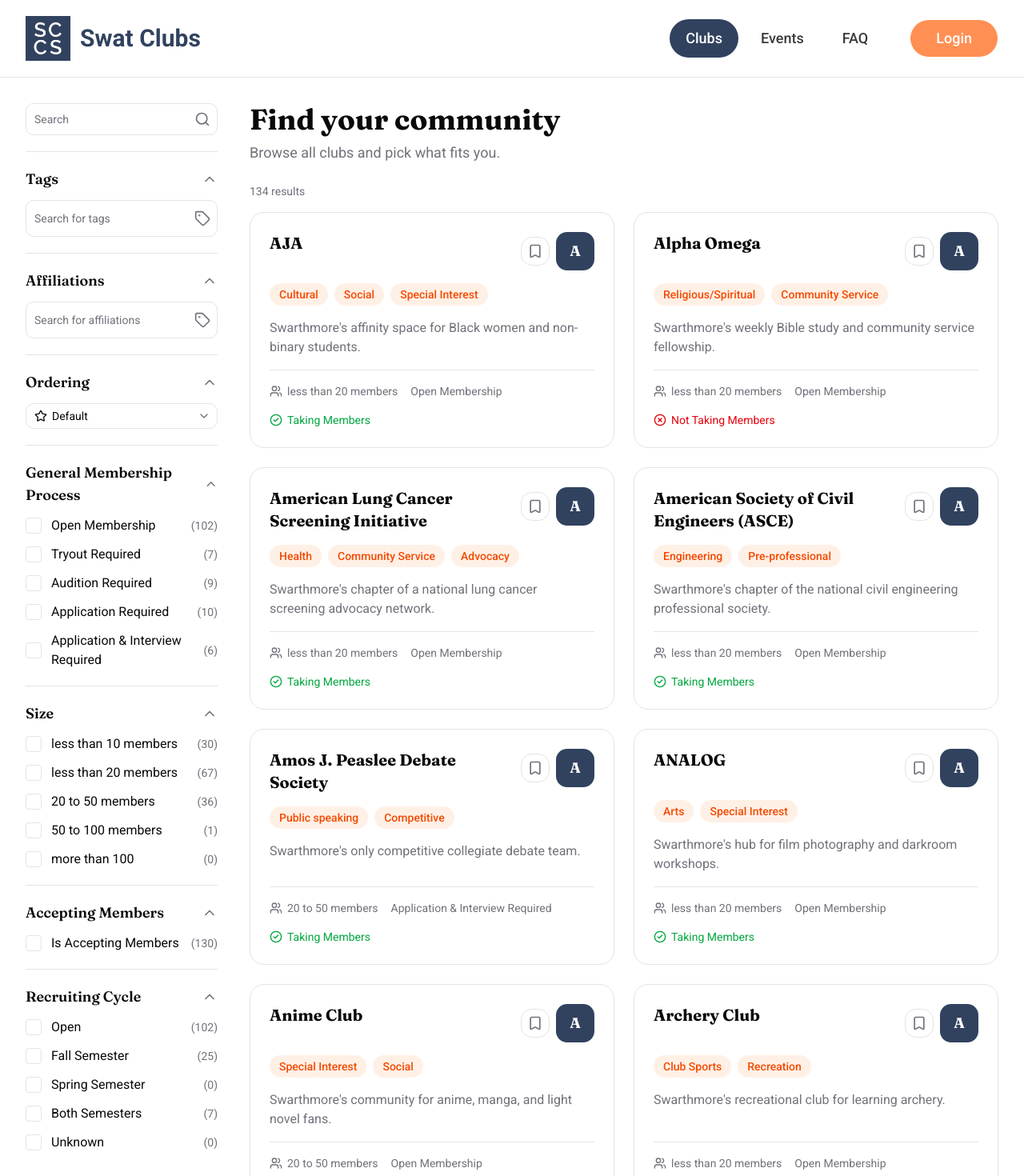
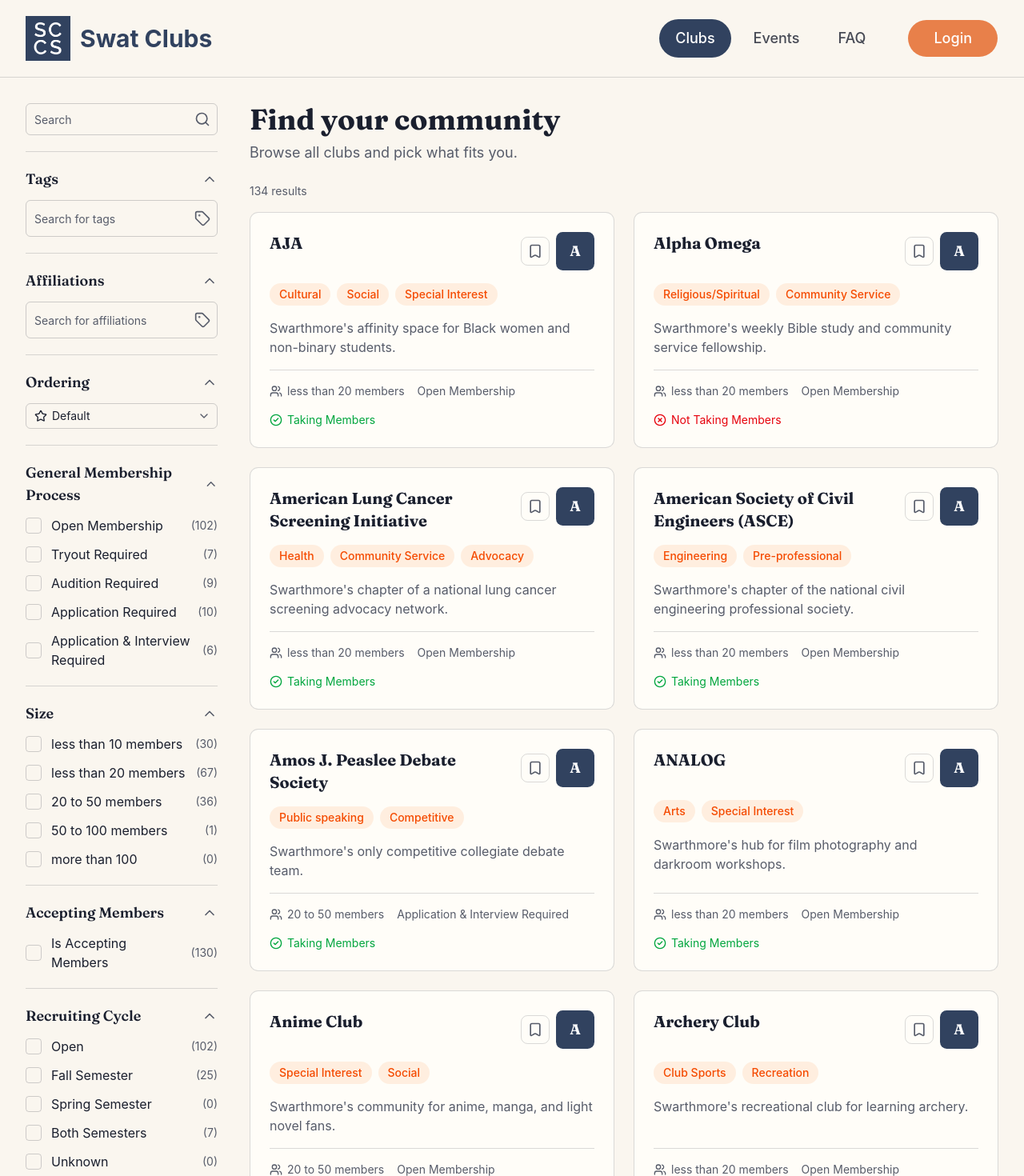
Before and after one commit to swat-sccs/clubs, a Next.js app: page /clubs in a window 1280 px wide. Shown: the top 1470 px of the page at 80% size. Built offline with nearby package versions, Linux system fonts and the light colour scheme.

Commit message:
style: adopt print-inspired design with warm paper palette and system font stack

```diff
--- a/app/globals.css
+++ b/app/globals.css
@@ -8,8 +8,12 @@
   --color-background: var(--background);
   --color-foreground: var(--foreground);
   --color-sccs: var(--sccs);
+  --color-sccs-ink: var(--sccs-ink);
   --color-sccs-orange: var(--sccs-orange);
-  --font-sans: var(--font-sans);
+  --color-sccs-ember: var(--sccs-ember);
+  --font-sans:
+    ui-sans-serif, -apple-system, "Helvetica Neue", "Helvetica",
+    "Arial", system-ui, sans-serif;
   --font-mono: var(--font-geist-mono);
   --font-heading: var(--font-heading);
   --color-sidebar-ring: var(--sidebar-ring);
@@ -48,79 +52,110 @@
   --radius-2xl: calc(var(--radius) * 1.8);
   --radius-3xl: calc(var(--radius) * 2.2);
   --radius-4xl: calc(var(--radius) * 2.6);
+  --animate-fade-rise: fade-rise 0.7s cubic-bezier(0.16, 1, 0.3, 1) both;
+  --animate-bookmark-pop: bookmark-pop 0.35s cubic-bezier(0.34, 1.56, 0.64, 1);
+
+  @keyframes fade-rise {
+    from {
+      opacity: 0;
+      transform: translateY(18px);
+    }
+    to {
+      opacity: 1;
+      transform: translateY(0);
+    }
+  }
+
+  @keyframes bookmark-pop {
+    0% {
+      transform: scale(1);
+    }
+    40% {
+      transform: scale(1.3) rotate(-6deg);
+    }
+    100% {
+      transform: scale(1);
+    }
+  }
 }
 
 :root {
   --sccs: #31425f;
-  --sccs-orange: #ff8f53;
-  --background: oklch(1 0 0);
-  --foreground: oklch(0.141 0.005 285.823);
-  --card: oklch(1 0 0);
-  --card-foreground: oklch(0.141 0.005 285.823);
-  --popover: oklch(1 0 0);
-  --popover-foreground: oklch(0.141 0.005 285.823);
-  --primary: #31425e;
-  --primary-foreground: oklch(0.977 0.013 236.62);
-  --secondary: oklch(0.967 0.001 286.375);
-  --secondary-foreground: oklch(0.21 0.006 285.885);
-  --muted: oklch(0.967 0.001 286.375);
-  --muted-foreground: oklch(0.552 0.016 285.938);
-  --accent: oklch(0.967 0.001 286.375);
-  --accent-foreground: oklch(0.21 0.006 285.885);
+  --sccs-ink: #1a1f2e;
+  --sccs-orange: #e8804a;
+  /* Orange dark enough to pass AA as small text on the paper background */
+  --sccs-ember: #a84a12;
+  /* Print palette: warm paper ground, near-black ink, hairline rules */
+  --background: #faf6ef;
+  --foreground: #1a1f2e;
+  --card: #fffdf8;
+  --card-foreground: #1a1f2e;
+  --popover: #fffdf8;
+  --popover-foreground: #1a1f2e;
+  --primary: #1a1f2e;
+  --primary-foreground: #faf6ef;
+  --secondary: #f1ebe0;
+  --secondary-foreground: #1a1f2e;
+  --muted: #f1ebe0;
+  --muted-foreground: #575c6a;
+  --accent: #f1ebe0;
+  --accent-foreground: #1a1f2e;
   --destructive: oklch(0.577 0.245 27.325);
-  --border: oklch(0.92 0.004 286.32);
-  --input: oklch(0.92 0.004 286.32);
-  --ring: oklch(0.705 0.015 286.067);
+  --border: rgb(26 31 46 / 0.16);
+  --input: rgb(26 31 46 / 0.2);
+  --ring: rgb(26 31 46 / 0.45);
   --chart-1: oklch(0.845 0.143 164.978);
   --chart-2: oklch(0.71 0.143 165.5);
   --chart-3: oklch(0.6 0.118 165.9);
   --chart-4: oklch(0.51 0.105 166.4);
   --chart-5: oklch(0.432 0.095 166.913);
-  --radius: 0.625rem;
-  --sidebar: oklch(0.985 0 0);
-  --sidebar-foreground: oklch(0.141 0.005 285.823);
-  --sidebar-primary: oklch(0.546 0.245 262.881);
-  --sidebar-primary-foreground: oklch(0.977 0.013 236.62);
-  --sidebar-accent: oklch(0.967 0.001 286.375);
-  --sidebar-accent-foreground: oklch(0.21 0.006 285.885);
-  --sidebar-border: oklch(0.92 0.004 286.32);
-  --sidebar-ring: oklch(0.705 0.015 286.067);
+  --radius: 0.375rem;
+  --sidebar: #faf6ef;
+  --sidebar-foreground: #1a1f2e;
+  --sidebar-primary: #1a1f2e;
+  --sidebar-primary-foreground: #faf6ef;
+  --sidebar-accent: #f1ebe0;
+  --sidebar-accent-foreground: #1a1f2e;
+  --sidebar-border: rgb(26 31 46 / 0.16);
+  --sidebar-ring: rgb(26 31 46 / 0.45);
 }
 
 .dark {
   --sccs: #141c2a;
-  --sccs-orange: #e76621;
-  --background: oklch(0.141 0.005 285.823);
-  --foreground: oklch(0.985 0 0);
-  --card: oklch(0.21 0.006 285.885);
-  --card-foreground: oklch(0.985 0 0);
-  --popover: oklch(0.21 0.006 285.885);
-  --popover-foreground: oklch(0.985 0 0);
-  --primary: oklch(0.424 0.199 265.638);
+  --sccs-ink: #0c1220;
+  --sccs-orange: #e8804a;
+  --sccs-ember: #f09763;
+  --background: oklch(0.19 0.02 262);
+  --foreground: oklch(0.96 0.005 250);
+  --card: oklch(0.24 0.024 262);
+  --card-foreground: oklch(0.96 0.005 250);
+  --popover: oklch(0.24 0.024 262);
+  --popover-foreground: oklch(0.96 0.005 250);
+  --primary: oklch(0.55 0.1 262);
   --primary-foreground: oklch(0.977 0.013 236.62);
-  --secondary: oklch(0.274 0.006 286.033);
-  --secondary-foreground: oklch(0.985 0 0);
-  --muted: oklch(0.274 0.006 286.033);
-  --muted-foreground: oklch(0.705 0.015 286.067);
-  --accent: oklch(0.274 0.006 286.033);
-  --accent-foreground: oklch(0.985 0 0);
+  --secondary: oklch(0.29 0.024 262);
+  --secondary-foreground: oklch(0.96 0.005 250);
+  --muted: oklch(0.29 0.024 262);
+  --muted-foreground: oklch(0.72 0.02 256);
+  --accent: oklch(0.29 0.024 262);
+  --accent-foreground: oklch(0.96 0.005 250);
   --destructive: oklch(0.704 0.191 22.216);
   --border: oklch(1 0 0 / 10%);
   --input: oklch(1 0 0 / 15%);
-  --ring: oklch(0.552 0.016 285.938);
+  --ring: oklch(0.55 0.05 260);
   --chart-1: oklch(0.845 0.143 164.978);
   --chart-2: oklch(0.71 0.143 165.5);
   --chart-3: oklch(0.6 0.118 165.9);
   --chart-4: oklch(0.51 0.105 166.4);
   --chart-5: oklch(0.432 0.095 166.913);
-  --sidebar: oklch(0.21 0.006 285.885);
-  --sidebar-foreground: oklch(0.985 0 0);
+  --sidebar: oklch(0.24 0.024 262);
+  --sidebar-foreground: oklch(0.96 0.005 250);
   --sidebar-primary: oklch(0.623 0.214 259.815);
   --sidebar-primary-foreground: oklch(0.293 0.066 243.157);
-  --sidebar-accent: oklch(0.274 0.006 286.033);
-  --sidebar-accent-foreground: oklch(0.985 0 0);
+  --sidebar-accent: oklch(0.29 0.024 262);
+  --sidebar-accent-foreground: oklch(0.96 0.005 250);
   --sidebar-border: oklch(1 0 0 / 10%);
-  --sidebar-ring: oklch(0.552 0.016 285.938);
+  --sidebar-ring: oklch(0.55 0.05 260);
 }
 
 @layer base {
@@ -133,12 +168,59 @@
   html {
     @apply font-sans;
   }
+  .font-heading {
+    font-optical-sizing: auto;
+  }
 }
 
 @layer components {
-  .hero-aurora {
-    background:
-      radial-gradient(circle at top, #fcfdff, transparent 60%),
-      linear-gradient(180deg, #f4f7fb, #edf2f8);
+  /* Display serif with Fraunces' soft/wonky axes turned up — display only */
+  .display-wonk {
+    font-variation-settings:
+      "SOFT" 60,
+      "WONK" 1;
+    font-optical-sizing: auto;
+  }
+
+  /* Classic print double rule: a thick line over a hairline */
+  .rule-double {
+    border-top: 2.5px solid var(--foreground);
+    position: relative;
+  }
+  .rule-double::after {
+    content: "";
+    position: absolute;
+    inset-inline: 0;
+    top: 2.5px;
+    border-top: 1px solid var(--foreground);
+    margin-top: 3px;
   }
 }
+
+@layer utilities {
+  .animation-delay-100 {
+    animation-delay: 100ms;
+  }
+  .animation-delay-200 {
+    animation-delay: 200ms;
+  }
+  .animation-delay-300 {
+    animation-delay: 300ms;
+  }
+  .animation-delay-500 {
+    animation-delay: 500ms;
+  }
+  .animation-delay-700 {
+    animation-delay: 700ms;
+  }
+  .animation-delay-1000 {
+    animation-delay: 1000ms;
+  }
+}
+
+@media (prefers-reduced-motion: reduce) {
+  .animate-fade-rise,
+  .animate-bookmark-pop {
+    animation: none;
+  }
+}
--- a/app/layout.tsx
+++ b/app/layout.tsx
@@ -1,5 +1,5 @@
-import type { Metadata } from "next";
-import { Geist, Geist_Mono, Roboto, Fraunces } from "next/font/google";
+import type { Metadata, Viewport } from "next";
+import { Geist, Geist_Mono, Fraunces } from "next/font/google";
 import "./globals.css";
 import { cn } from "@/lib/utils";
 import Header from "@/components/Header";
@@ -7,10 +7,9 @@ import Header from "@/components/Header";
 const fraunces = Fraunces({
   subsets: ["latin"],
   variable: "--font-heading",
+  style: ["normal", "italic"],
   axes: ["SOFT", "WONK"],
 });
-
-const roboto = Roboto({ subsets: ["latin"], variable: "--font-sans" });
 
 const geistSans = Geist({
   variable: "--font-geist-sans",
@@ -25,7 +24,11 @@ const geistMono = Geist_Mono({
 export const metadata: Metadata = {
   title: "Swat Clubs",
   description:
-    "Discover student organizations at Swarthmore College — browse, search, and bookmark clubs.",
+    "Discover student organizations at Swarthmore College: browse, search, and bookmark clubs.",
+};
+
+export const viewport: Viewport = {
+  themeColor: "#faf6ef",
 };
 
 export default function RootLayout({
@@ -42,7 +45,6 @@ export default function RootLayout({
         geistSans.variable,
         geistMono.variable,
         "font-sans",
-        roboto.variable,
         fraunces.variable,
       )}
     >
```
